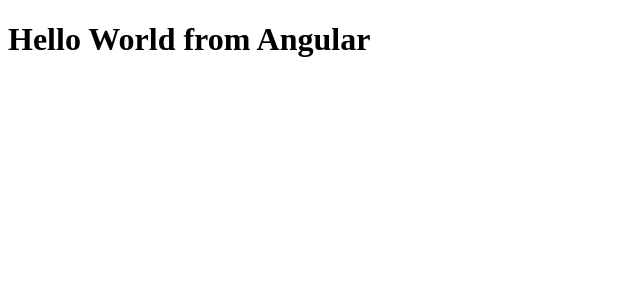
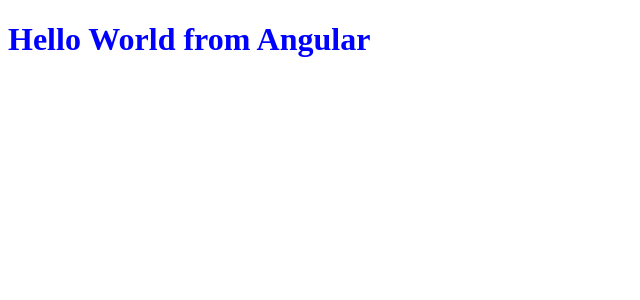
Before and after one commit to hsdahmane/ecom-success, an Angular app: page / in a window 1280 px wide. Shown: the top 300 px of the page, without its empty margins (0-640 px from the left). Built offline with nearby package versions, Linux system fonts and the light colour scheme.

Commit message:
mettre le hello world en bleu

```diff
--- a/src/app/app.component.scss
+++ b/src/app/app.component.scss
@@ -1,3 +1,3 @@
 h1{
-    color: black;
+    color: blue;
 }
```
